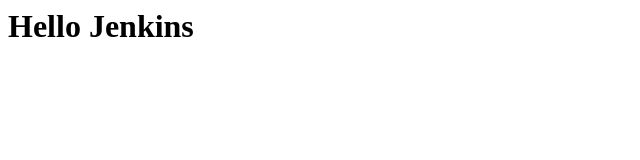
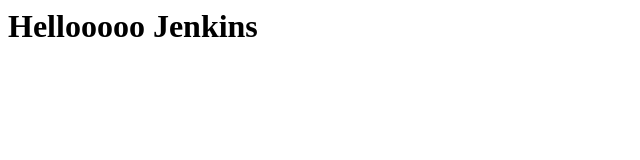
Before and after one commit to pravinpatil2000/myproject, a plain HTML site: page index.html in a window 1280 px wide. Shown: the whole page, without its empty margins (0-640 px from the left). Drawn offline with Linux system fonts and the light colour scheme.

Commit message:
my secong and 000

```diff
--- a/index.html
+++ b/index.html
@@ -1 +1 @@
-<h1>Hello Jenkins</h1>
+<h1>Hellooooo Jenkins</h1>
```
